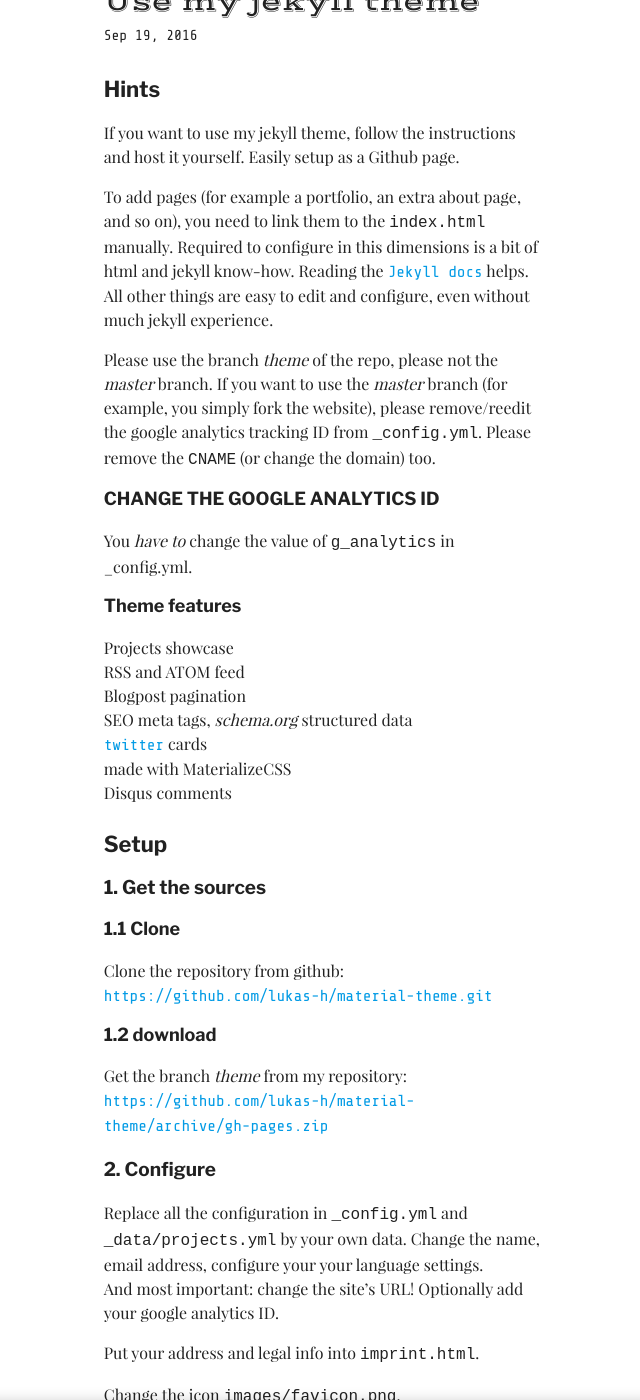
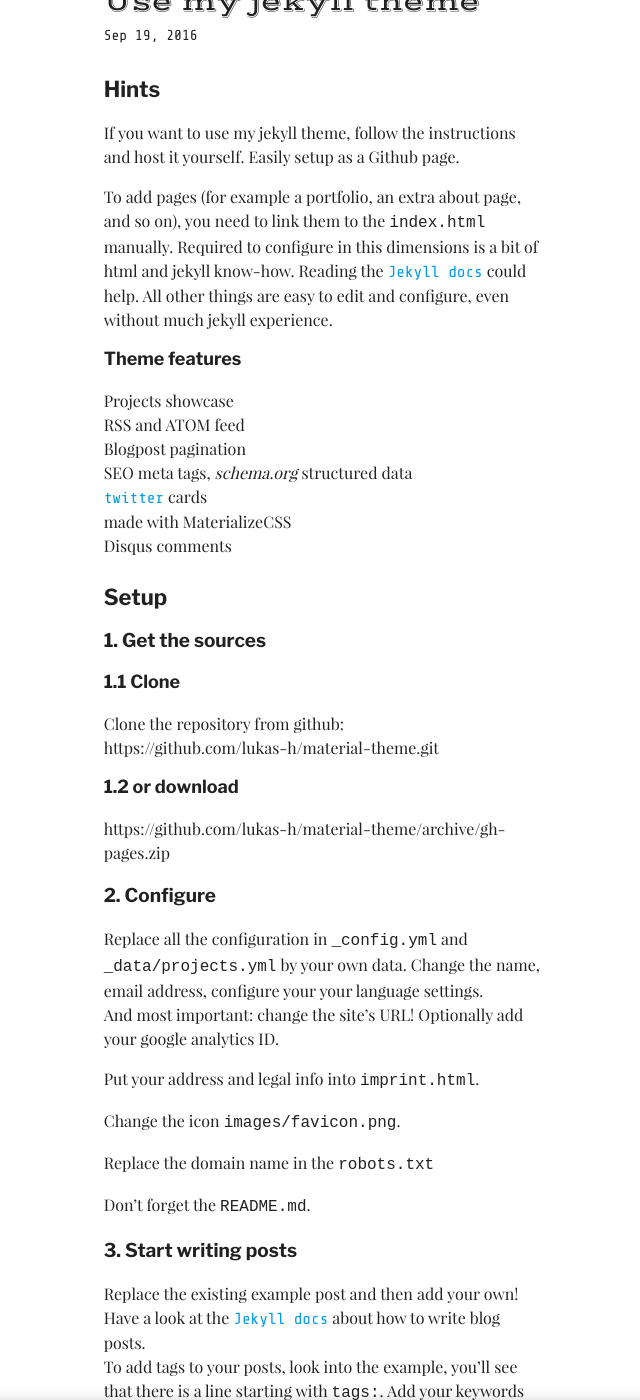
Before and after one commit to lukas-h/material-theme, a Jekyll site: the page built from _posts/2016-09-19-use-my-jekyll-theme.md, in a window 1280 px wide and 1400 px high, scrolled down 341 px. Shown: the whole window, without its empty margins (318-958 px from the left). Built offline with Jekyll 4.4.1, drawn with Linux system fonts in a browser that asks for light colours; some web fonts are replaced; some of the changed text lies outside the part shown.

Commit message:
Fix!!!!!

```diff
--- a/_posts/2016-09-19-use-my-jekyll-theme.md
+++ b/_posts/2016-09-19-use-my-jekyll-theme.md
@@ -10,14 +10,7 @@
 
 If you want to use my jekyll theme, follow the instructions and host it yourself. Easily setup as a Github page.
 
-To add pages (for example a portfolio, an extra about page, and so on), you need to link them to the `index.html` manually. Required to configure in this dimensions is a bit of html and jekyll know-how. Reading the [Jekyll docs](http://jekyllrb.com/docs/pages/) helps. All other things are easy to edit and configure, even without much jekyll experience.
-
-Please use the branch *theme* of the repo, please not the *master* branch.
-If you want to use the *master* branch (for example, you simply fork the website), please remove/reedit the google analytics tracking ID from `_config.yml`. Please remove the `CNAME` (or change the domain) too.
-
-#### CHANGE THE GOOGLE ANALYTICS ID
-You *have to* change the value of `g_analytics` in _config.yml.
-
+To add pages (for example a portfolio, an extra about page, and so on), you need to link them to the `index.html` manually. Required to configure in this dimensions is a bit of html and jekyll know-how. Reading the [Jekyll docs](http://jekyllrb.com/docs/pages/) could help. All other things are easy to edit and configure, even without much jekyll experience.
 
 #### Theme features
 - Projects showcase
@@ -35,11 +28,10 @@
 #### 1.1 Clone
 
 Clone the repository from github:
-[https://github.com/lukas-h/material-theme.git](https://github.com/lukas-h/lukas-h.github.io.git)
+https://github.com/lukas-h/material-theme.git
 
-#### 1.2 download
-Get the branch *theme* from my repository:
-[https://github.com/lukas-h/material-theme/archive/gh-pages.zip](https://github.com/lukas-h/lukas-h.github.io/archive/theme.zip)
+#### 1.2 or download
+https://github.com/lukas-h/material-theme/archive/gh-pages.zip
 
 ### 2. Configure
 - Replace all the configuration in `_config.yml` and `_data/projects.yml` by your own data. Change the name, email address, configure your your language settings.
@@ -63,5 +55,5 @@
 ### 4. You're done
 Take a stop on the Github project page. Feel free to give a star and share it with others!
 You have questions, feedback or something to improve, mail me or open issues on github. Contributions are always welcome.
-Thanks to them who have already helped to improve, especially [@varundey](https://github.com/varundey)!
+Thanks to them who have already [helped](https://github.com/lukas-h/material-theme/graphs/contributors) to improve, especially [@varundey](https://github.com/varundey)!
 See the [Github Project](https://github.com/lukas-h/material-theme)
```
